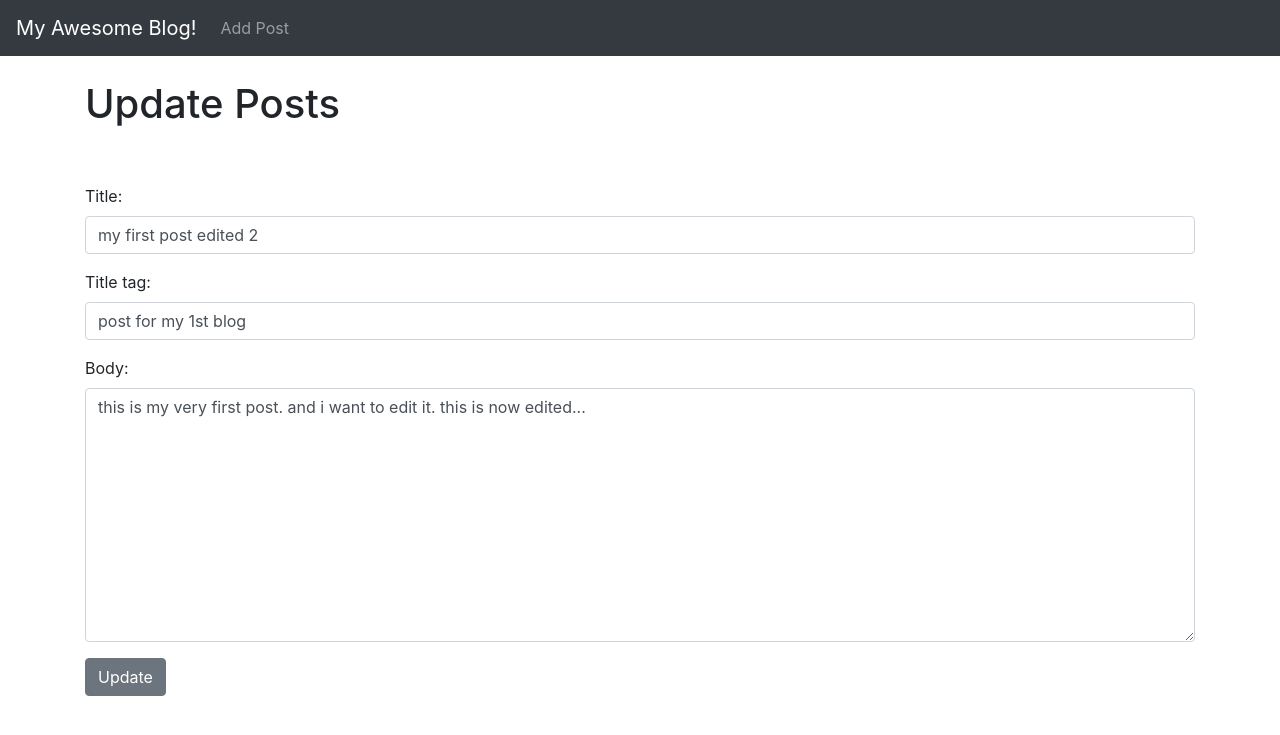
After one commit to fh255/django-sample, a Django app: page /article/edit/1 in a window 1280 px wide. The commit adds this page. Shown: the top 735 px of the page. Run offline with Django 3.2, Linux system fonts and the light colour scheme; data comes from the database, SQL or seed files in the repository; both versions use the stored data as it was after the commit.

Commit message:
add the edit option

```diff
--- a/ecommerce/settings.py
+++ b/ecommerce/settings.py
@@ -25,7 +25,7 @@ SECRET_KEY = 'django-insecure-_tvlp=k5wsmf!zz!(4elif5*+ww#f#(jj7-c2$o&g#k3&&yvy)
 # SECURITY WARNING: don't run with debug turned on in production!
 DEBUG = True
 
-ALLOWED_HOSTS = ['8000-fh255-djangosample-1w5erohqcoo.ws-eu111.gitpod.io']
+ALLOWED_HOSTS = ['8080-fh255-djangosample-1w5erohqcoo.ws-eu111.gitpod.io']
 
 
 # Application definition
--- /dev/null
+++ b/login/forms.py
@@ -0,0 +1,25 @@
+from django import forms
+from .models import Post
+
+class PostForm(forms.ModelForm):
+    class Meta:
+        model = Post
+        fields = ('title', 'title_tag', 'author', 'body')
+
+        widgets = {
+            'title': forms.TextInput(attrs={'class': 'form-control', 'placeholder': 'This is title'}),
+            'title_tag': forms.TextInput(attrs={'class': 'form-control'}),
+            'author': forms.Select(attrs={'class': 'form-control'}),
+            'body': forms.Textarea(attrs={'class': 'form-control'}),
+        }
+
+class EditForm(forms.ModelForm):
+    class Meta:
+        model = Post
+        fields = ('title', 'title_tag', 'body')
+
+        widgets = {
+            'title': forms.TextInput(attrs={'class': 'form-control', 'placeholder': 'This is title'}),
+            'title_tag': forms.TextInput(attrs={'class': 'form-control'}),
+            'body': forms.Textarea(attrs={'class': 'form-control'}),
+        }
--- a/login/models.py
+++ b/login/models.py
@@ -1,12 +1,17 @@
 from django.db import models
 from django.contrib.auth.models import User
+from django.urls import reverse
 
 # Create your models here.
 class Post(models.Model):
     title = models.CharField(max_length=255)
-    title_tag = models.CharField(max_length=255, default="My Awesome Blog!")
+    title_tag = models.CharField(max_length=255)
     author = models.ForeignKey(User, on_delete=models.CASCADE)
     body = models.TextField()
 
     def __str__(self):
         return self.title + '|' + str(self.author)
+
+    def get_absolute_url(self):
+        #return reverse('article', args=(str(self.id)))
+        return reverse('home', )
--- a/login/templates/article.html
+++ b/login/templates/article.html
@@ -1,9 +1,9 @@
 {% extends 'base.html' %}
-{% block title %} {{ post.title }} {% endblock %}
+{% block title %} {{ post.title_tag }} {% endblock %}
 
 {% block content %}
 <h1>{{ post.title }}</h1>
-<small>By: {{ post.author.first_name }} {{ post.author.last_name }}</small><br>
+<small>By: {{ post.author.first_name }} {{ post.author.last_name }} - <a href="{% url 'update_post' post.pk %}">Edit</a></small><br>
 <hr>
 {{ post.body }}<br><br>
 <a href="{% url 'home' %}" class="btn btn-secondary"> Back</a>
--- a/login/templates/base.html
+++ b/login/templates/base.html
@@ -26,7 +26,7 @@
           <ul class="navbar-nav mr-auto">
 
             <li class="nav-item">
-              <a class="nav-link" href="#">Link</a>
+              <a class="nav-link" href="{% url 'add_post' %}">Add Post</a>
             </li>
 
 
--- a/login/templates/home.html
+++ b/login/templates/home.html
@@ -5,7 +5,7 @@
 <ul>
 {% for post in object_list %}
     <li>
-        <a href="{% url 'article' post.pk %}">{{ post.title }} - {{ post.author.first_name }} - {{ post.author.last_name }}</a><br>
+        <a href="{% url 'article' post.pk %}">{{ post.title }} </a>- {{ post.author.first_name }} - {{ post.author.last_name }} - <small><a href="{% url 'update_post' post.pk %}">Edit</a></small><br>
         {{ post.body }}
     </li>
 {% endfor %}
--- /dev/null
+++ b/login/templates/update_post.html
@@ -0,0 +1,16 @@
+{% extends 'base.html' %}
+{% block title %} Edit Blog Post {% endblock %}
+{% block content %}
+<h1>Update Posts</h1>
+<br>
+<br>
+<div class="form-group">
+    <form method="POST">
+        {% csrf_token %}
+        {{ form.as_p }}
+        <button type="submit" class="btn btn-secondary">Update</button>
+    </form>
+</div>
+
+
+{% endblock %}
--- a/login/urls.py
+++ b/login/urls.py
@@ -1,10 +1,12 @@
 from django.urls import path
 # from . import views
-from .views import HomeView, ArticleView
+from .views import HomeView, ArticleView, AddPostView, UpdatePostView
 urlpatterns = [
     # path('login/', views.user_logins, name='login'),  # Changed from views.login to views.user_logins
     # path('home/', views.user_home, name='home'),
     # path('contact/', views.user_contact, name='contact'),
     path('', HomeView.as_view(), name="home"),
     path('article/<int:pk>', ArticleView.as_view(), name= "article"),
+    path('add_post/', AddPostView.as_view(), name= "add_post"),
+    path('article/edit/<int:pk>', UpdatePostView.as_view(), name= "update_post" ),
 ]
--- a/login/views.py
+++ b/login/views.py
@@ -1,8 +1,9 @@
 from django.shortcuts import render, redirect
 from django.contrib.auth import authenticate
 from django.contrib import messages
-from django.views.generic import ListView, DetailView  # Corrected import path
+from django.views.generic import ListView, DetailView , CreateView, UpdateView
 from .models import Post
+from .forms import PostForm, EditForm
 
 
 class HomeView(ListView):
@@ -12,3 +13,16 @@ class HomeView(ListView):
 class ArticleView(DetailView):
      model = Post
      template_name = 'article.html'
+
+class AddPostView(CreateView):
+    model = Post
+    form_class = PostForm
+    template_name = 'add_post.html'
+    #fields = '__all__'
+    #fields = ('title', 'body')
+
+class UpdatePostView(UpdateView):
+    model = Post
+    form_class = EditForm
+    template_name = 'update_post.html'
+    #fields = ('title', 'title_tag', 'body')
```
Also changed, not shown: login/templates/add_post.html (added, +16 -0 lines), db.sqlite3, login/migrations/0002_post_title_tag.py (added).
